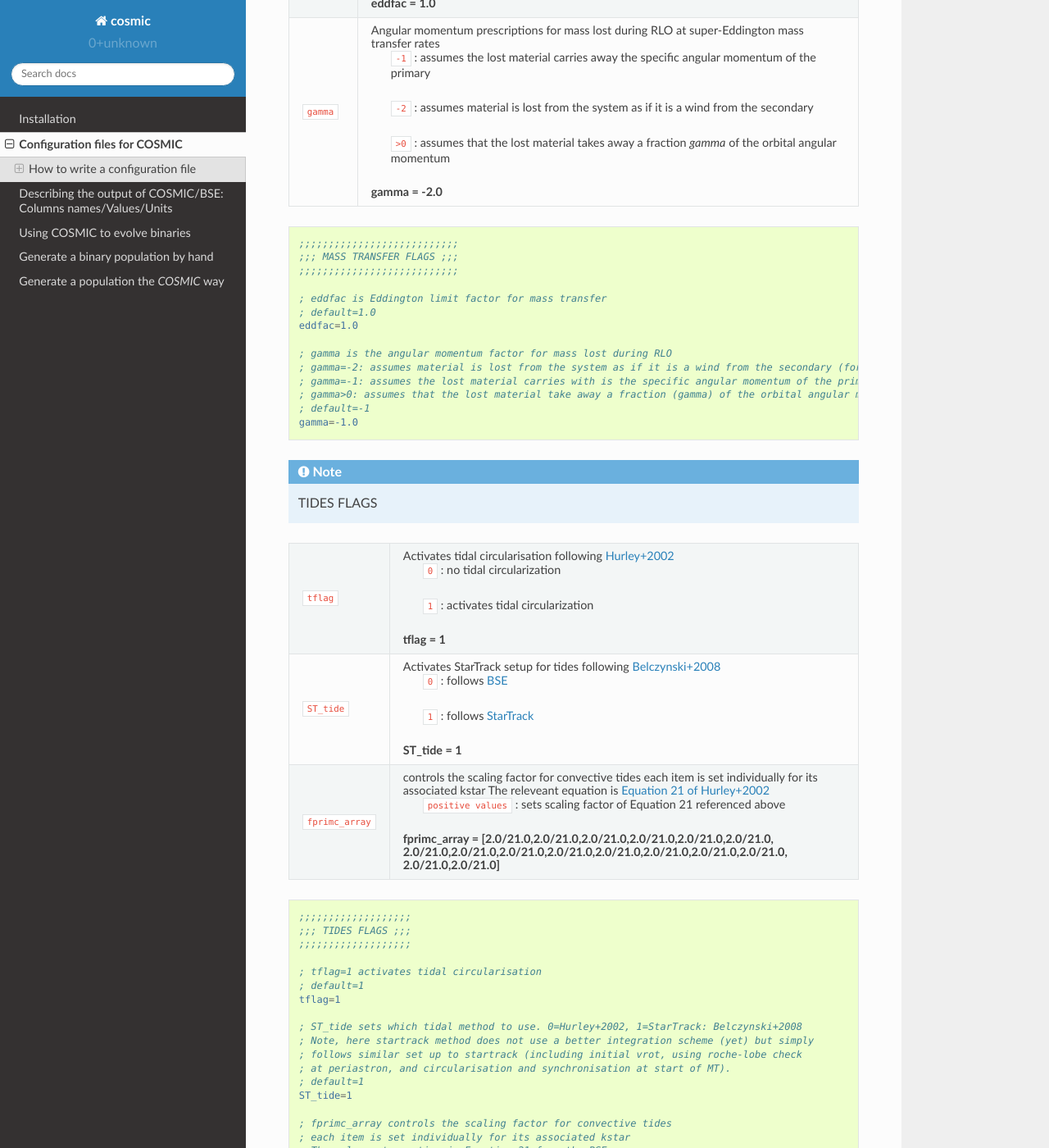
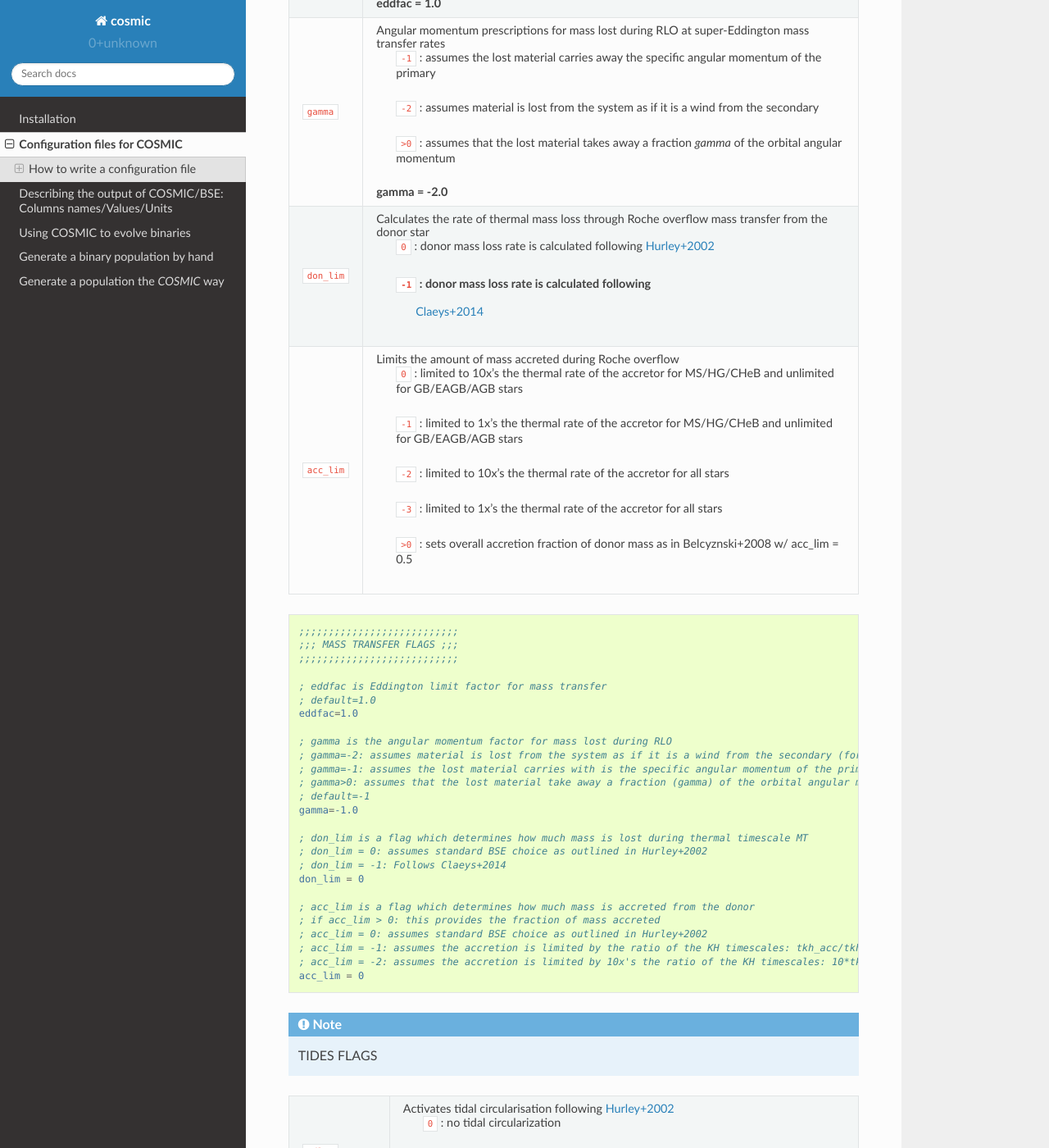
Before and after one commit to COSMIC-PopSynth/COSMIC, a Sphinx documentation site: the page built from docs/inifile/index.rst, in a window 1280 px wide and 1400 px high, scrolled down 16995 px. Shown: the whole window at 82% size. Built offline with Sphinx 7.4.7 and the Read the Docs theme 2.0.0, drawn with Linux system fonts in a browser that asks for light colours; formulas are drawn with MathJax 3.

Commit message:
Thermal mass transfer (#472)
This PR adds two flags `don_lim` and `acc_lim`.

`don_lim` : determines the rate at which mass is taken from the donor star following either Hurley+2002 or Claeys+2014

`acc_lim` : determines the limiting rate for how much mass can be accreted onto a star during RLO depending on its type. Briefly: we differentiate between h-rich accretion onto h-rich companion, he-rich accretion onto he-rich companion, (where the thermal limit applies) and h-rich accretion onto he-rich companion (where the limit does not apply). We also differentiate between accretor star types for thermal limits, modulo the above criteria, following Hurley, or apply thermal limits for all stars.

```diff
--- a/docs/inifile/index.rst
+++ b/docs/inifile/index.rst
@@ -1017,6 +1017,32 @@
                             fraction *gamma* of the orbital angular momentum
 
                          **gamma = -2.0**
+
+``don_lim``              Calculates the rate of thermal mass loss through Roche
+                         overflow mass transfer from the donor star
+
+                            ``0`` : donor mass loss rate is calculated following
+                            `Hurley+2002 <https://ui.adsabs.harvard.edu/abs/2002MNRAS.329..897H/abstract>`_
+
+                            ``-1`` : donor mass loss rate is calculated following
+                             `Claeys+2014 <https://ui.adsabs.harvard.edu/abs/2014A%26A...563A..83C/abstract>`_
+
+``acc_lim``              Limits the amount of mass accreted during Roche overflow
+
+                            ``0`` : limited to 10x's the thermal rate of the accretor
+                            for MS/HG/CHeB and unlimited for GB/EAGB/AGB stars
+
+                            ``-1`` : limited to 1x's the thermal rate of the accretor
+                            for MS/HG/CHeB and unlimited for GB/EAGB/AGB stars
+
+                            ``-2`` : limited to 10x's the thermal rate of the accretor
+                            for all stars
+
+                            ``-3`` : limited to 1x's the thermal rate of the accretor
+                            for all stars
+
+                            ``>0`` : sets overall accretion fraction of donor mass
+                            as in Belcyznski+2008 w/ acc_lim = 0.5
 =======================  =====================================================
 
 .. code-block:: ini
@@ -1035,6 +1061,19 @@
     ; gamma>0: assumes that the lost material take away a fraction (gamma) of the orbital angular momentum
     ; default=-1
     gamma=-1.0
+
+    ; don_lim is a flag which determines how much mass is lost during thermal timescale MT
+    ; don_lim = 0: assumes standard BSE choice as outlined in Hurley+2002
+    ; don_lim = -1: Follows Claeys+2014
+    don_lim = 0
+
+    ; acc_lim is a flag which determines how much mass is accreted from the donor
+    ; if acc_lim > 0: this provides the fraction of mass accreted
+    ; acc_lim = 0: assumes standard BSE choice as outlined in Hurley+2002
+    ; acc_lim = -1: assumes the accretion is limited by the ratio of the KH timescales: tkh_acc/tkh_don
+    ; acc_lim = -2: assumes the accretion is limited by 10x's the ratio of the KH timescales: 10*tkh_acc/tkh_don
+    acc_lim = 0
+
 
 .. note::
 
--- a/docs/runpop/index.rst
+++ b/docs/runpop/index.rst
@@ -231,7 +231,7 @@
 
     In [1]: from cosmic.evolve import Evolve
 
-    In [2]: BSEDict = {'xi': 1.0, 'bhflag': 1, 'neta': 0.5, 'windflag': 3, 'wdflag': 1, 'alpha1': 1.0, 'pts1': 0.001, 'pts3': 0.02, 'pts2': 0.01, 'epsnov': 0.001, 'hewind': 0.5, 'ck': 1000, 'bwind': 0.0, 'lambdaf': 0.5, 'mxns': 2.5, 'beta': 0.125, 'tflag': 1, 'acc2': 1.5, 'remnantflag': 3, 'ceflag': 0, 'eddfac': 1.0, 'ifflag': 0, 'bconst': 3000, 'sigma': 265.0, 'gamma': -1.0, 'pisn': 45.0, 'natal_kick_array' : [[-100.0,-100.0,-100.0,-100.0,0.0], [-100.0,-100.0,-100.0,-100.0,0.0]], 'bhsigmafrac' : 1.0, 'polar_kick_angle' : 90, 'qcrit_array' : [0.0,0.0,0.0,0.0,0.0,0.0,0.0,0.0,0.0,0.0,0.0,0.0,0.0,0.0,0.0,0.0], 'cekickflag' : 2, 'cehestarflag' : 0, 'cemergeflag' : 0, 'ecsn' : 2.5, 'ecsn_mlow' : 1.4, 'aic' : 1, 'ussn' : 0, 'sigmadiv' :-20.0, 'qcflag' : 2, 'eddlimflag' : 0, 'fprimc_array' : [2.0/21.0,2.0/21.0,2.0/21.0,2.0/21.0,2.0/21.0,2.0/21.0,2.0/21.0,2.0/21.0,2.0/21.0,2.0/21.0,2.0/21.0,2.0/21.0,2.0/21.0,2.0/21.0,2.0/21.0,2.0/21.0], 'bhspinflag' : 0, 'bhspinmag' : 0.0, 'rejuv_fac' : 1.0, 'rejuvflag' : 0, 'htpmb' : 1, 'ST_cr' : 1, 'ST_tide' : 0, 'bdecayfac' : 1, 'grflag' : 1, 'rembar_massloss' : 0.5, 'kickflag' : 0, 'zsun' : 0.014, 'bhms_coll_flag' : 0}
+    In [2]: BSEDict = {'xi': 1.0, 'bhflag': 1, 'neta': 0.5, 'windflag': 3, 'wdflag': 1, 'alpha1': 1.0, 'pts1': 0.001, 'pts3': 0.02, 'pts2': 0.01, 'epsnov': 0.001, 'hewind': 0.5, 'ck': 1000, 'bwind': 0.0, 'lambdaf': 0.5, 'mxns': 2.5, 'beta': 0.125, 'tflag': 1, 'acc2': 1.5, 'remnantflag': 3, 'ceflag': 0, 'eddfac': 1.0, 'ifflag': 0, 'bconst': 3000, 'sigma': 265.0, 'gamma': -1.0, 'pisn': 45.0, 'natal_kick_array' : [[-100.0,-100.0,-100.0,-100.0,0.0], [-100.0,-100.0,-100.0,-100.0,0.0]], 'bhsigmafrac' : 1.0, 'polar_kick_angle' : 90, 'qcrit_array' : [0.0,0.0,0.0,0.0,0.0,0.0,0.0,0.0,0.0,0.0,0.0,0.0,0.0,0.0,0.0,0.0], 'cekickflag' : 2, 'cehestarflag' : 0, 'cemergeflag' : 0, 'ecsn' : 2.5, 'ecsn_mlow' : 1.4, 'aic' : 1, 'ussn' : 0, 'sigmadiv' :-20.0, 'qcflag' : 2, 'eddlimflag' : 0, 'fprimc_array' : [2.0/21.0,2.0/21.0,2.0/21.0,2.0/21.0,2.0/21.0,2.0/21.0,2.0/21.0,2.0/21.0,2.0/21.0,2.0/21.0,2.0/21.0,2.0/21.0,2.0/21.0,2.0/21.0,2.0/21.0,2.0/21.0], 'bhspinflag' : 0, 'bhspinmag' : 0.0, 'rejuv_fac' : 1.0, 'rejuvflag' : 0, 'htpmb' : 1, 'ST_cr' : 1, 'ST_tide' : 0, 'bdecayfac' : 1, 'grflag' : 1, 'rembar_massloss' : 0.5, 'kickflag' : 0, 'zsun' : 0.014, 'bhms_coll_flag' : 0, 'don_lim' : 0, 'acc_lim' : 0}
 
     In [3]: bpp, bcm, initC, kick_info  = Evolve.evolve(initialbinarytable=InitialBinaries, BSEDict=BSEDict)
 
```
Also changed, not shown: docs/examples/index.rst (+9 -9 lines), 9 other files.
